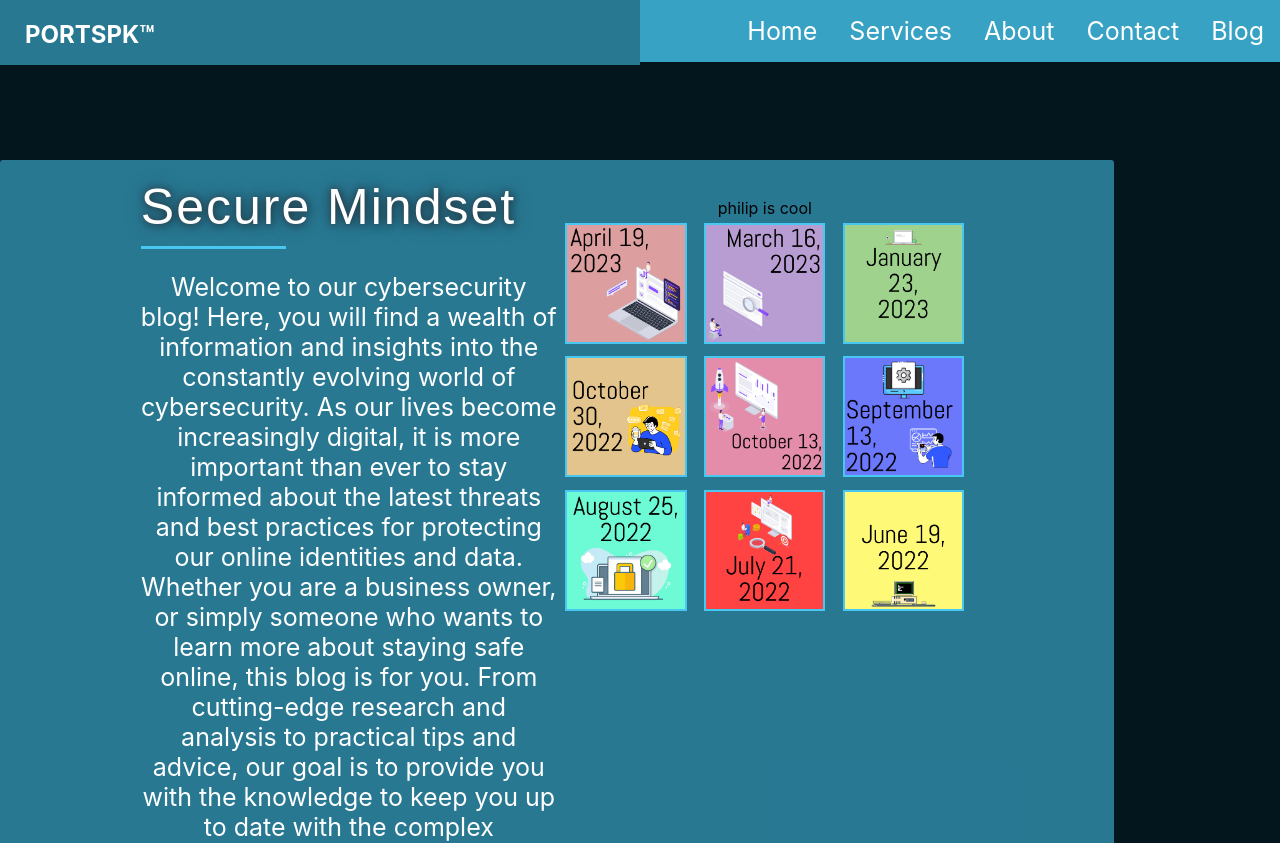
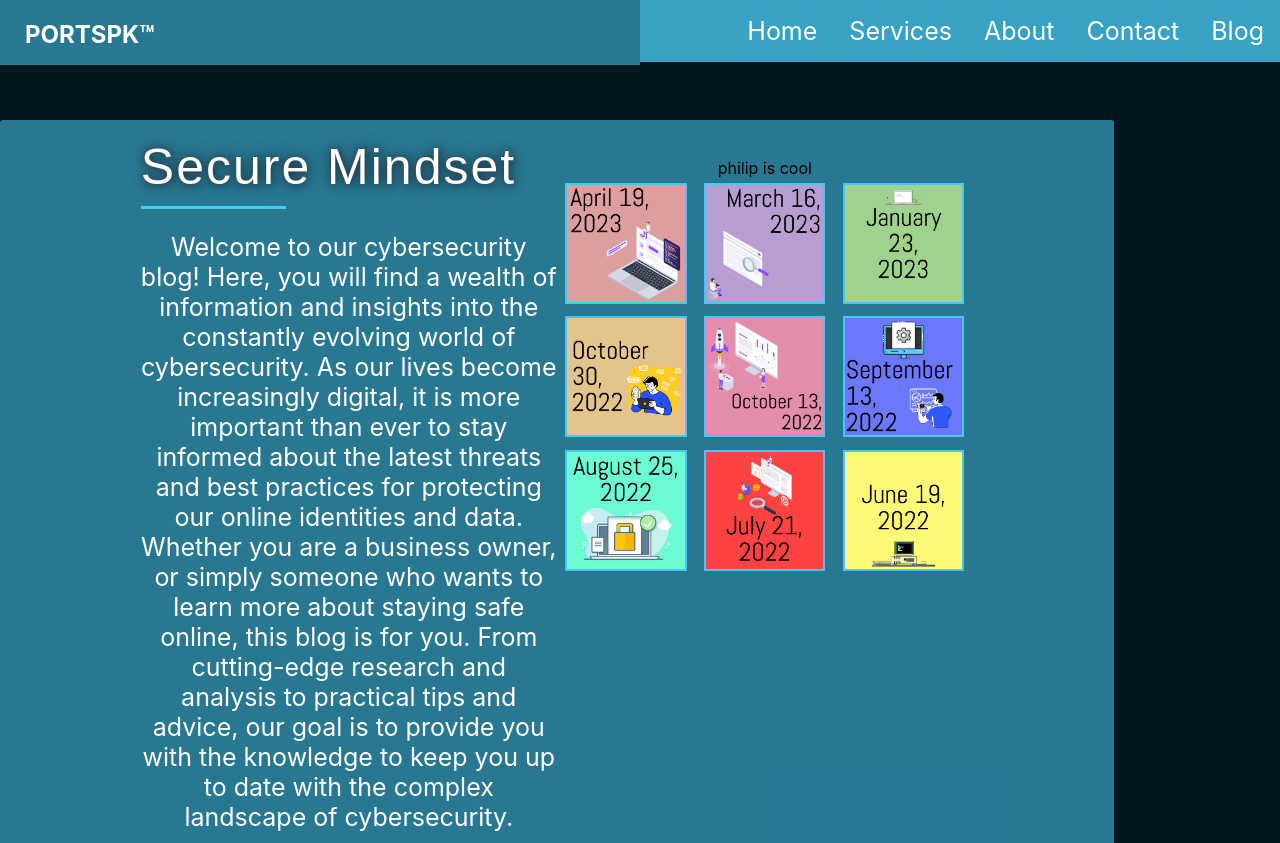
Before and after one commit to Lagawaga/PORTSPK, a React (Create React App) app: page /Blog in a window 1280 px wide. Shown: the top 843 px of the page. Built offline with nearby package versions, Linux system fonts and the light colour scheme; a web font is replaced by a local one.

Commit message:
more formatting, better for desktop

```diff
--- a/src/About.css
+++ b/src/About.css
@@ -1,7 +1,7 @@
 .about-wrapper {
   text-align: center;
   position: absolute;
-  top: 20%;
+  top: 15%;
   left: 0%;
 
   padding: 3% 3%;
--- a/src/Services.css
+++ b/src/Services.css
@@ -1,7 +1,7 @@
 .services-wrapper {
   text-align: center;
   position: absolute;
-  top: 20%;
+  top: 15%;
   left: 0%;
 
   padding: 5% 5%;
```
